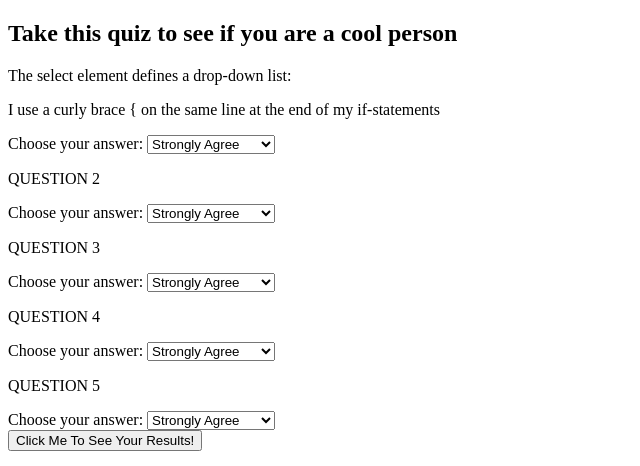
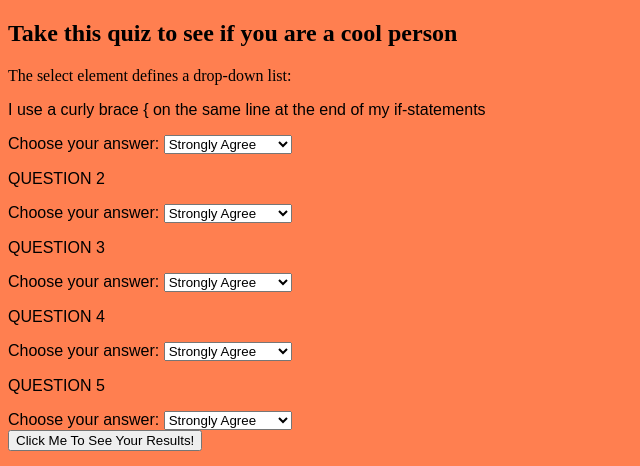
Before and after one commit to vmiller77/web-demo-2021, a plain HTML site: page index.html in a window 1280 px wide. Shown: the top 466 px of the page, without its empty margins (0-640 px from the left). Drawn offline with Linux system fonts and the light colour scheme.

Commit message:
Update index.html

```diff
--- a/index.html
+++ b/index.html
@@ -6,7 +6,10 @@
 form {
   align-items: left;
   display: block;
+  font-family: Arial, Helvetica, sans-serif;
 }
+
+body {background-color: coral;}
 
 </style>
 
```
